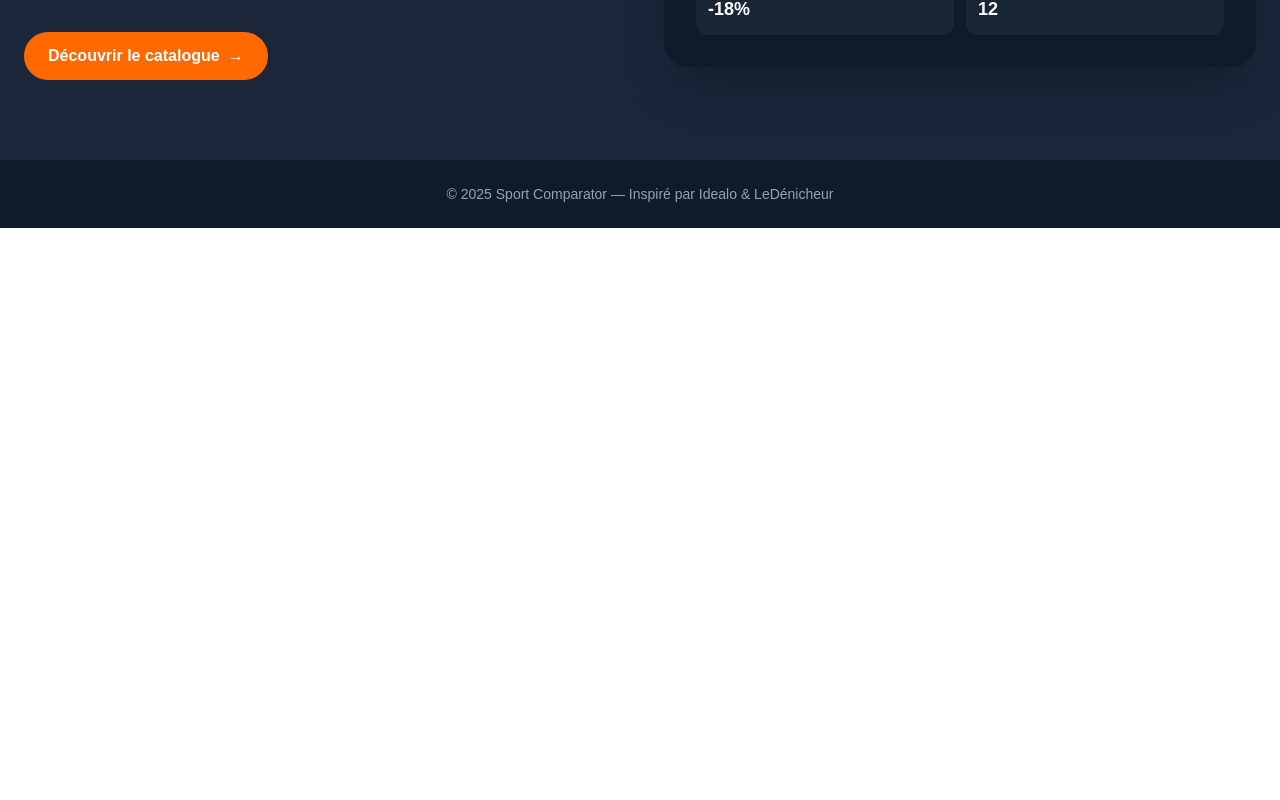
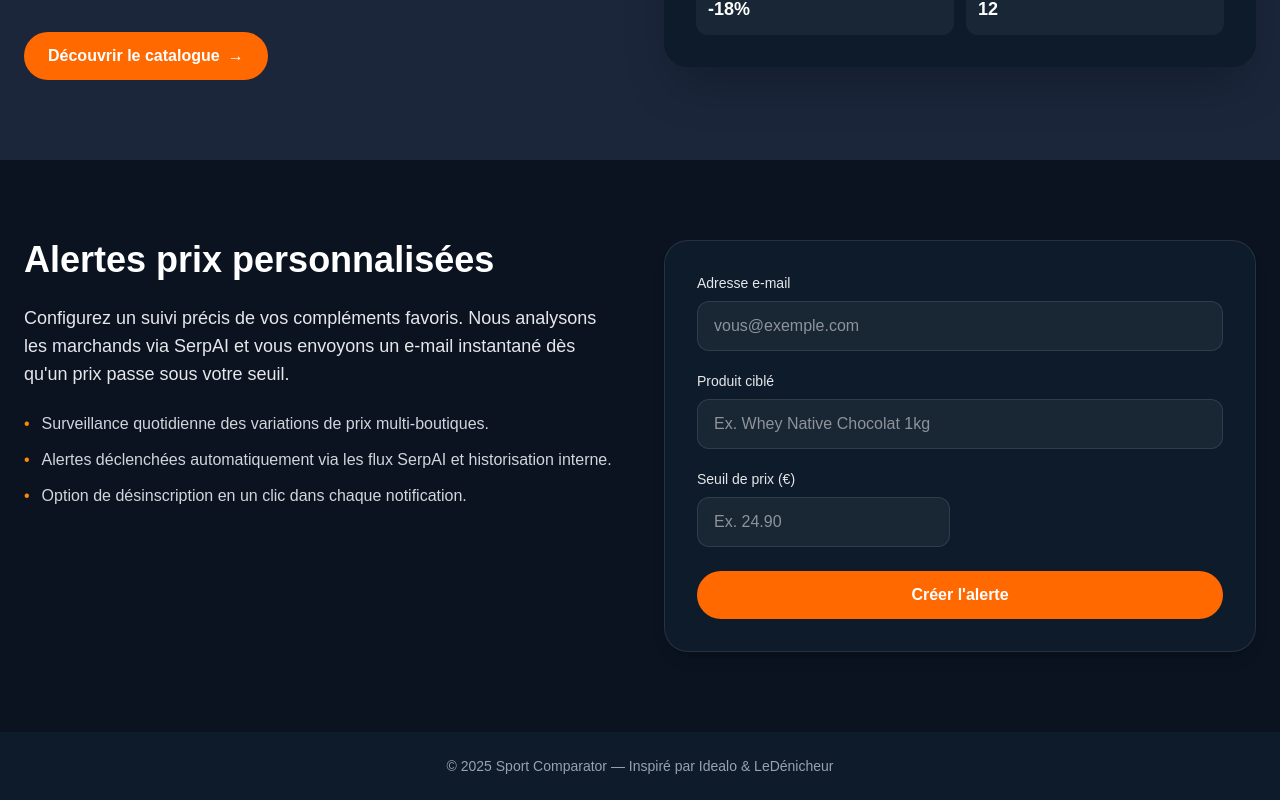
Before and after one commit to yarik-sg/whey-comparator, a Next.js app in the folder frontend/: page / in a window 1280 px wide. Shown: the part 2385-3185 px from the top of the page. Before the commit the page ends 2613 px from the top, so only its background shows below. Built offline with nearby package versions, Linux system fonts and the light colour scheme.

Commit message:
Add price alert form and API endpoint

```diff
--- /dev/null
+++ b/frontend/src/app/api/alerts/route.ts
@@ -0,0 +1,51 @@
+import { NextResponse } from "next/server";
+
+interface PriceAlertPayload {
+  email?: string;
+  product?: string;
+  priceThreshold?: number;
+}
+
+export async function POST(request: Request) {
+  let payload: PriceAlertPayload;
+
+  try {
+    payload = await request.json();
+  } catch (error) {
+    return NextResponse.json({ message: "Format JSON invalide." }, { status: 400 });
+  }
+
+  const { email, product, priceThreshold } = payload;
+
+  if (!email || !product || typeof priceThreshold !== "number" || Number.isNaN(priceThreshold)) {
+    return NextResponse.json(
+      { message: "Informations manquantes pour créer l'alerte." },
+      { status: 400 }
+    );
+  }
+
+  if (!/^[^\s@]+@[^\s@]+\.[^\s@]+$/.test(email)) {
+    return NextResponse.json({ message: "Adresse e-mail invalide." }, { status: 400 });
+  }
+
+  if (priceThreshold <= 0) {
+    return NextResponse.json(
+      { message: "Le seuil de prix doit être supérieur à zéro." },
+      { status: 400 }
+    );
+  }
+
+  console.info("[PriceAlert]", {
+    email,
+    product,
+    priceThreshold,
+    timestamp: new Date().toISOString(),
+  });
+
+  return NextResponse.json(
+    {
+      message: "Alerte prix enregistrée.",
+    },
+    { status: 201 }
+  );
+}
--- a/frontend/src/app/page.tsx
+++ b/frontend/src/app/page.tsx
@@ -7,6 +7,7 @@ import { HeroSection } from "@/components/HeroSection";
 import { DealsShowcase } from "@/components/DealsShowcase";
 import { ComparatorSummary, Category } from "@/components/ComparatorSummary";
 import { PriceAlertsSection } from "@/components/PriceAlertsSection";
+import { PriceAlertForm } from "@/components/PriceAlertForm";
 
 const categories: Category[] = [
   { titre: "Whey Protein", query: "whey protein", icon: "💪", bg: "bg-orange-500" },
@@ -68,6 +69,32 @@ export default function Home() {
         <DealsShowcase />
         <ComparatorSummary categories={categories} onSelectCategory={handleSelectCategory} />
         <PriceAlertsSection onExploreCatalogue={handleExploreCatalogue} />
+        <section id="alertes-prix" className="bg-[#0b1320] py-20">
+          <div className="container mx-auto grid gap-12 px-6 lg:grid-cols-2 lg:items-start">
+            <div className="space-y-6">
+              <h2 className="text-3xl sm:text-4xl font-bold text-white">Alertes prix personnalisées</h2>
+              <p className="text-lg text-gray-200">
+                Configurez un suivi précis de vos compléments favoris. Nous analysons les marchands via
+                SerpAI et vous envoyons un e-mail instantané dès qu'un prix passe sous votre seuil.
+              </p>
+              <ul className="space-y-3 text-gray-300">
+                <li className="flex items-start gap-3">
+                  <span className="text-orange-400">•</span>
+                  Surveillance quotidienne des variations de prix multi-boutiques.
+                </li>
+                <li className="flex items-start gap-3">
+                  <span className="text-orange-400">•</span>
+                  Alertes déclenchées automatiquement via les flux SerpAI et historisation interne.
+                </li>
+                <li className="flex items-start gap-3">
+                  <span className="text-orange-400">•</span>
+                  Option de désinscription en un clic dans chaque notification.
+                </li>
+              </ul>
+            </div>
+            <PriceAlertForm />
+          </div>
+        </section>
       </main>
 
       <footer className="bg-[#0d1b2a] py-6 text-center text-sm text-gray-400">
--- /dev/null
+++ b/frontend/src/components/PriceAlertForm.tsx
@@ -0,0 +1,202 @@
+"use client";
+
+import { ChangeEvent, FormEvent, useCallback, useMemo, useState } from "react";
+
+interface FormState {
+  email: string;
+  product: string;
+  priceThreshold: string;
+}
+
+interface FormErrors {
+  email?: string;
+  product?: string;
+  priceThreshold?: string;
+}
+
+interface SubmissionStatus {
+  state: "idle" | "loading" | "success" | "error";
+  message?: string;
+}
+
+const initialState: FormState = {
+  email: "",
+  product: "",
+  priceThreshold: "",
+};
+
+export function PriceAlertForm() {
+  const [formState, setFormState] = useState<FormState>(initialState);
+  const [errors, setErrors] = useState<FormErrors>({});
+  const [status, setStatus] = useState<SubmissionStatus>({ state: "idle" });
+
+  const isSubmitting = status.state === "loading";
+
+  const emailRegex = useMemo(() => /^[^\s@]+@[^\s@]+\.[^\s@]+$/, []);
+
+  const validate = useCallback(
+    (state: FormState): FormErrors => {
+      const currentErrors: FormErrors = {};
+
+      if (!state.email) {
+        currentErrors.email = "L'e-mail est requis.";
+      } else if (!emailRegex.test(state.email)) {
+        currentErrors.email = "Veuillez entrer un e-mail valide.";
+      }
+
+      if (!state.product.trim()) {
+        currentErrors.product = "Indiquez le produit que vous souhaitez suivre.";
+      }
+
+      const parsedThreshold = Number.parseFloat(state.priceThreshold.replace(",", "."));
+      if (!state.priceThreshold) {
+        currentErrors.priceThreshold = "Le seuil est requis.";
+      } else if (Number.isNaN(parsedThreshold) || parsedThreshold <= 0) {
+        currentErrors.priceThreshold = "Saisissez un montant supérieur à 0.";
+      }
+
+      return currentErrors;
+    },
+    [emailRegex]
+  );
+
+  const handleChange = useCallback((key: keyof FormState) => {
+    return (event: ChangeEvent<HTMLInputElement>) => {
+      setFormState((prev) => ({ ...prev, [key]: event.target.value }));
+      setErrors((prev) => ({ ...prev, [key]: undefined }));
+      if (status.state !== "idle") {
+        setStatus({ state: "idle" });
+      }
+    };
+  }, [status.state]);
+
+  const handleSubmit = useCallback(
+    async (event: FormEvent<HTMLFormElement>) => {
+      event.preventDefault();
+
+      const validationErrors = validate(formState);
+      if (Object.keys(validationErrors).length > 0) {
+        setErrors(validationErrors);
+        setStatus({ state: "error", message: "Veuillez corriger les erreurs ci-dessous." });
+        return;
+      }
+
+      setStatus({ state: "loading" });
+
+      try {
+        const response = await fetch("/api/alerts", {
+          method: "POST",
+          headers: {
+            "Content-Type": "application/json",
+          },
+          body: JSON.stringify({
+            email: formState.email.trim(),
+            product: formState.product.trim(),
+            priceThreshold: Number.parseFloat(formState.priceThreshold.replace(",", ".")),
+          }),
+        });
+
+        if (!response.ok) {
+          const data = await response.json().catch(() => ({}));
+          const message = typeof data.message === "string" ? data.message : undefined;
+          throw new Error(message ?? "Impossible d'enregistrer votre alerte pour le moment.");
+        }
+
+        setStatus({
+          state: "success",
+          message: "Votre alerte a été enregistrée ! Nous vous préviendrons dès que le prix baisse.",
+        });
+        setFormState(initialState);
+        setErrors({});
+      } catch (error) {
+        const message =
+          error instanceof Error ? error.message : "Une erreur inattendue est survenue.";
+        setStatus({ state: "error", message });
+      }
+    },
+    [formState, validate]
+  );
+
+  return (
+    <form
+      onSubmit={handleSubmit}
+      className="space-y-6 rounded-3xl border border-white/10 bg-[#0d1b2a] p-8 shadow-lg"
+      noValidate
+    >
+      <div className="grid gap-5 sm:grid-cols-2">
+        <div className="sm:col-span-2">
+          <label htmlFor="alert-email" className="block text-sm font-medium text-gray-200">
+            Adresse e-mail
+          </label>
+          <input
+            id="alert-email"
+            type="email"
+            inputMode="email"
+            autoComplete="email"
+            value={formState.email}
+            onChange={handleChange("email")}
+            className="mt-2 w-full rounded-xl border border-white/10 bg-white/5 px-4 py-3 text-white outline-none focus:border-orange-400 focus:ring-2 focus:ring-orange-500/40"
+            placeholder="vous@exemple.com"
+            required
+          />
+          {errors.email && <p className="mt-2 text-sm text-red-400">{errors.email}</p>}
+        </div>
+
+        <div className="sm:col-span-2">
+          <label htmlFor="alert-product" className="block text-sm font-medium text-gray-200">
+            Produit ciblé
+          </label>
+          <input
+            id="alert-product"
+            type="text"
+            value={formState.product}
+            onChange={handleChange("product")}
+            className="mt-2 w-full rounded-xl border border-white/10 bg-white/5 px-4 py-3 text-white outline-none focus:border-orange-400 focus:ring-2 focus:ring-orange-500/40"
+            placeholder="Ex. Whey Native Chocolat 1kg"
+            required
+          />
+          {errors.product && <p className="mt-2 text-sm text-red-400">{errors.product}</p>}
+        </div>
+
+        <div>
+          <label htmlFor="alert-threshold" className="block text-sm font-medium text-gray-200">
+            Seuil de prix (€)
+          </label>
+          <input
+            id="alert-threshold"
+            type="number"
+            inputMode="decimal"
+            min="0"
+            step="0.01"
+            value={formState.priceThreshold}
+            onChange={handleChange("priceThreshold")}
+            className="mt-2 w-full rounded-xl border border-white/10 bg-white/5 px-4 py-3 text-white outline-none focus:border-orange-400 focus:ring-2 focus:ring-orange-500/40"
+            placeholder="Ex. 24.90"
+            required
+          />
+          {errors.priceThreshold && (
+            <p className="mt-2 text-sm text-red-400">{errors.priceThreshold}</p>
+          )}
+        </div>
+      </div>
+
+      {status.state !== "idle" && status.message && (
+        <p
+          className={`text-sm ${
+            status.state === "success" ? "text-emerald-300" : "text-red-400"
+          }`}
+        >
+          {status.message}
+        </p>
+      )}
+
+      <button
+        type="submit"
+        className="w-full rounded-full bg-orange-500 px-6 py-3 font-semibold text-white transition-colors hover:bg-orange-400 focus-visible:outline focus-visible:outline-2 focus-visible:outline-offset-2 focus-visible:outline-orange-300 disabled:cursor-not-allowed disabled:opacity-70"
+        disabled={isSubmitting}
+      >
+        {isSubmitting ? "Enregistrement..." : "Créer l'alerte"}
+      </button>
+    </form>
+  );
+}
```
